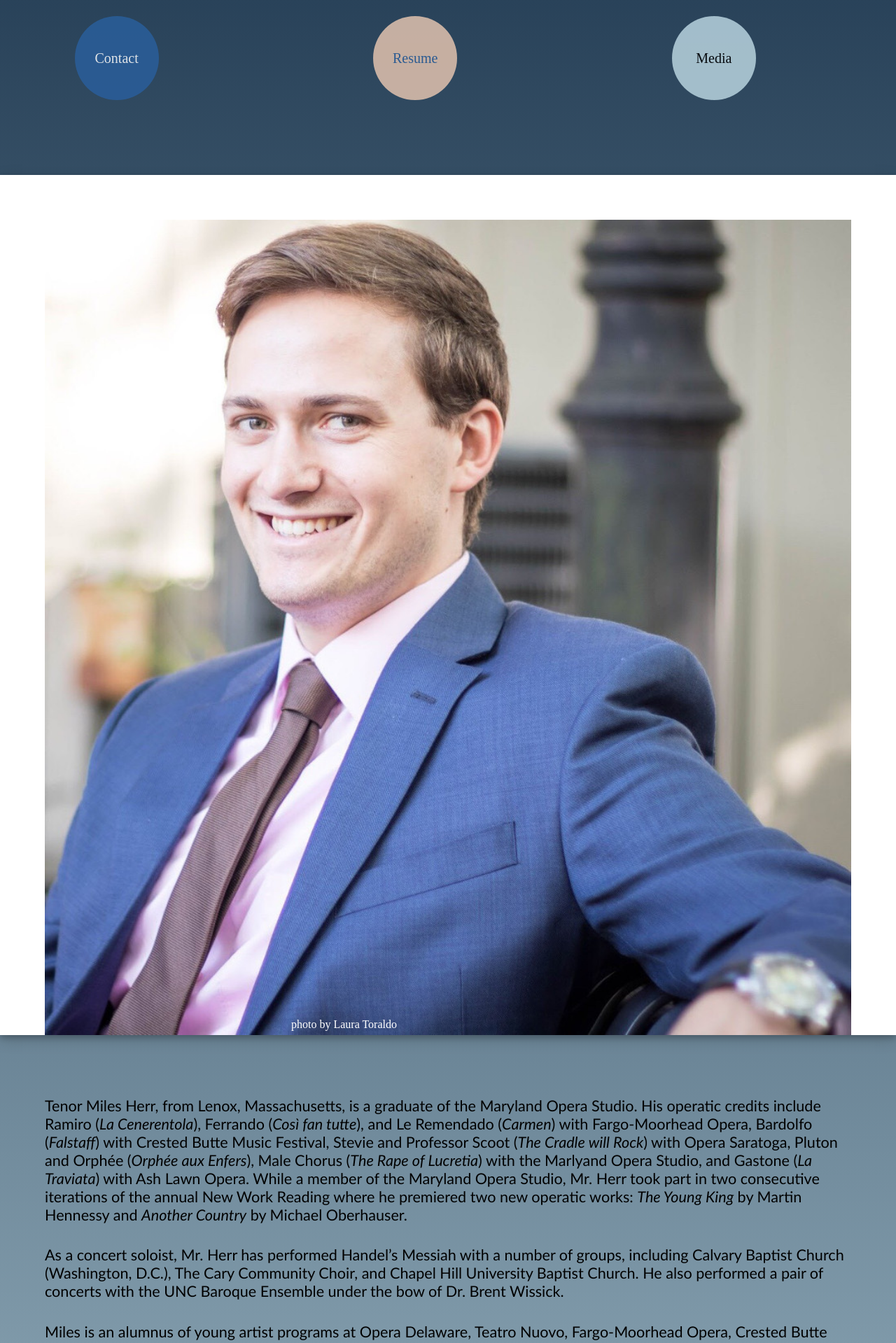
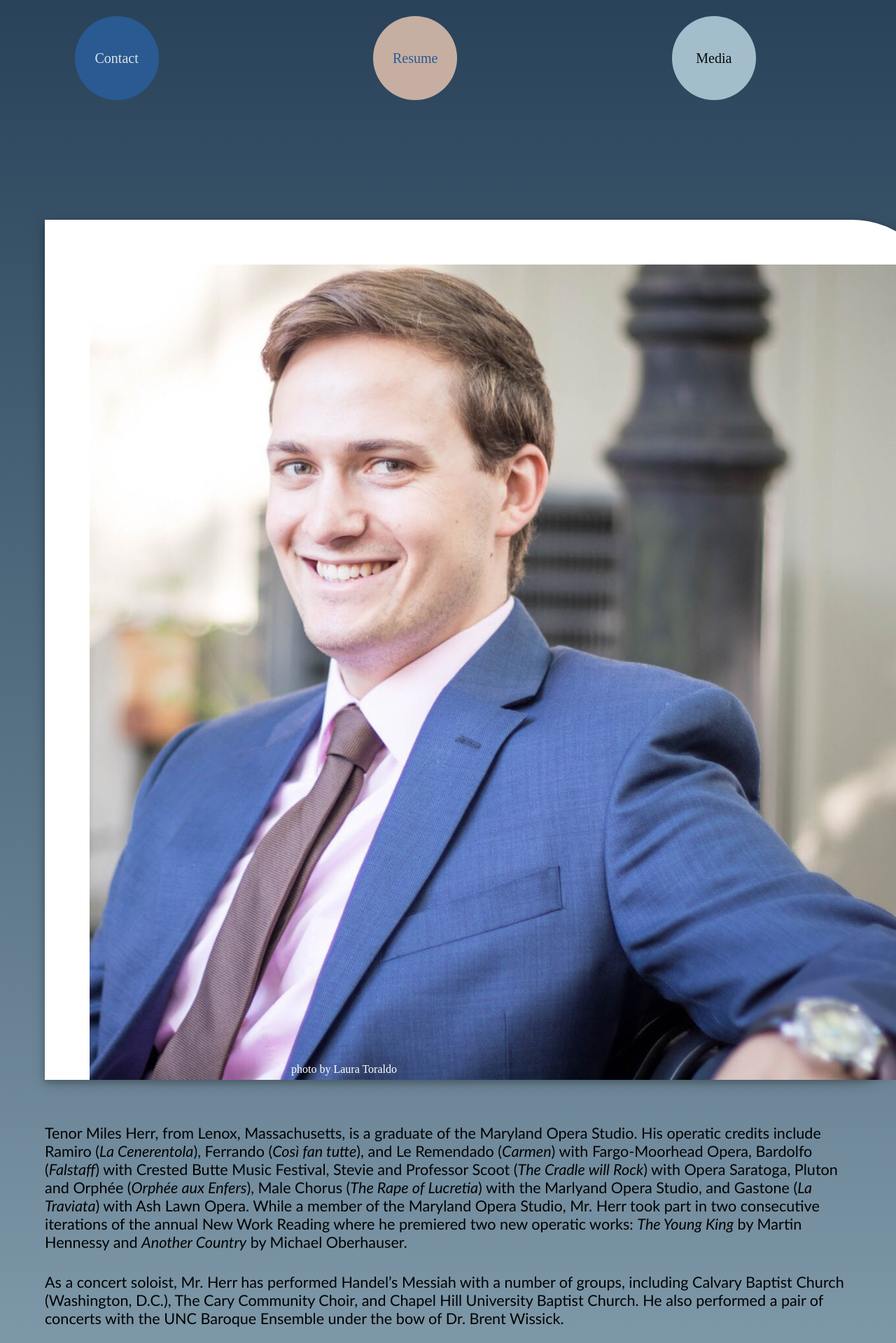
Before and after one commit to leemlb06pmi/leemlb06pmi.github.io, a Jekyll site: the page built from index.html, in a window 1280 px wide. Shown: the part 702-2621 px from the top of the page at 70% size. Built offline with Jekyll 4.4.1, drawn with Linux system fonts in a browser that asks for light colours.

Commit message:
Update index.html

```diff
--- a/index.html
+++ b/index.html
@@ -23,7 +23,7 @@ title: Miles Herr, Tenor
 		</div>
 		<div class = "column left">
 			<div class="picContain">
-				<div class="shadowBox">
+				<div class="shadowBox" style="margin:5% 0% 0% 5%; border-radius:0% 10% 10% 0%;">
 					<img class="home" src="https://leemlb06pmi.github.io/photos/Headshot.jpg" alt="Headshot">
 					<div class="bottomCenterHead">photo by Laura Toraldo</div>
 				</div>
```
